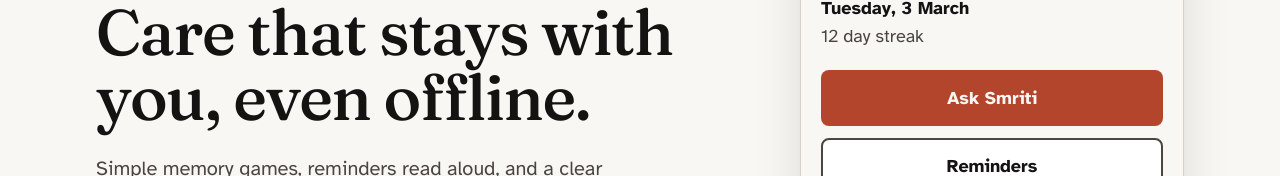
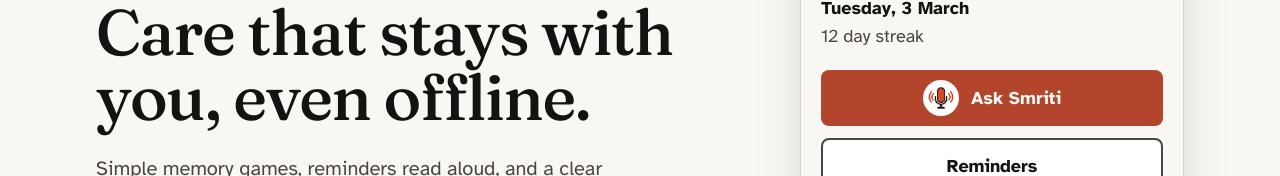
Before and after one commit to prathameshfuke/smriti, a Next.js app in the folder smriti/: page / in a window 1280 px wide. Shown: the part 287-463 px from the top of the page. Built offline with nearby package versions, Linux system fonts and the light colour scheme.

Commit message:
Use new Ask Smriti icon on companion mic, patient home, and landing preview

```diff
--- a/smriti/src/app/app/page.tsx
+++ b/smriti/src/app/app/page.tsx
@@ -504,7 +504,17 @@ export default function HomePage() {
       )}
 
       <div className="mt-8 flex flex-col gap-touch-gap">
-        <BigButton label={t('home.askSmriti')} variant="primary" onClick={() => router.push('/companion')} />
+        <BigButton
+          label={t('home.askSmriti')}
+          variant="primary"
+          icon={
+            <span className="flex h-10 w-10 items-center justify-center rounded-full bg-surface-card">
+              {/* eslint-disable-next-line @next/next/no-img-element */}
+              <img src="/images/ask-smriti.png" alt="" className="h-8 w-8" />
+            </span>
+          }
+          onClick={() => router.push('/companion')}
+        />
         <BigButton label={t('home.reminders')} variant="secondary" onClick={() => router.push('/reminders')} />
       </div>
 
--- a/smriti/src/app/companion/page.tsx
+++ b/smriti/src/app/companion/page.tsx
@@ -491,14 +491,16 @@ export default function CompanionPage() {
                 style={{ height: MIC_SIZE_PX, width: MIC_SIZE_PX }}
                 className={
                   'relative flex items-center justify-center rounded-full text-ink-inverse transition-[transform,background-color] duration-150 active:scale-95 motion-reduce:active:scale-100 ' +
-                  (phase === 'recording' ? 'bg-primary-dark motion-safe:animate-pulse-ring' : 'bg-primary')
+                  (phase === 'recording'
+                    ? 'bg-primary-dark motion-safe:animate-pulse-ring'
+                    : 'bg-surface-card border-4 border-primary')
                 }
               >
                 {phase === 'recording' ? (
                   <Icon icon={Square} size={44} />
                 ) : (
                   // eslint-disable-next-line @next/next/no-img-element
-                  <img src="/images/ask-smriti.png" alt="" className="h-14 w-14" />
+                  <img src="/images/ask-smriti.png" alt="" className="h-20 w-20" />
                 )}
               </span>
               <span aria-hidden="true" className="text-patient-body font-bold text-ink">
--- a/smriti/src/app/page.tsx
+++ b/smriti/src/app/page.tsx
@@ -78,7 +78,11 @@ function PatientPreview() {
         <p className="mt-6 font-serif-display text-[2rem] font-medium leading-[1.1] text-ink950">Hello, Maya</p>
         <p className="mt-2 text-lg font-bold text-ink950">Tuesday, 3 March</p>
         <p className="text-lg text-ink700">12 day streak</p>
-        <div className="mt-5 flex min-h-14 items-center justify-center rounded-control bg-terra600 text-lg font-bold text-paper50">
+        <div className="mt-5 flex min-h-14 items-center justify-center gap-3 rounded-control bg-terra600 text-lg font-bold text-paper50">
+          <span className="flex h-9 w-9 items-center justify-center rounded-full bg-white">
+            {/* eslint-disable-next-line @next/next/no-img-element */}
+            <img src="/images/ask-smriti.png" alt="" className="h-7 w-7" />
+          </span>
           Ask Smriti
         </div>
         <div className="mt-3 flex min-h-14 items-center justify-center rounded-control border-2 border-ink700 bg-white text-lg font-bold text-ink950">
```
Also changed, not shown: smriti/public/images/ask-smriti.png.
